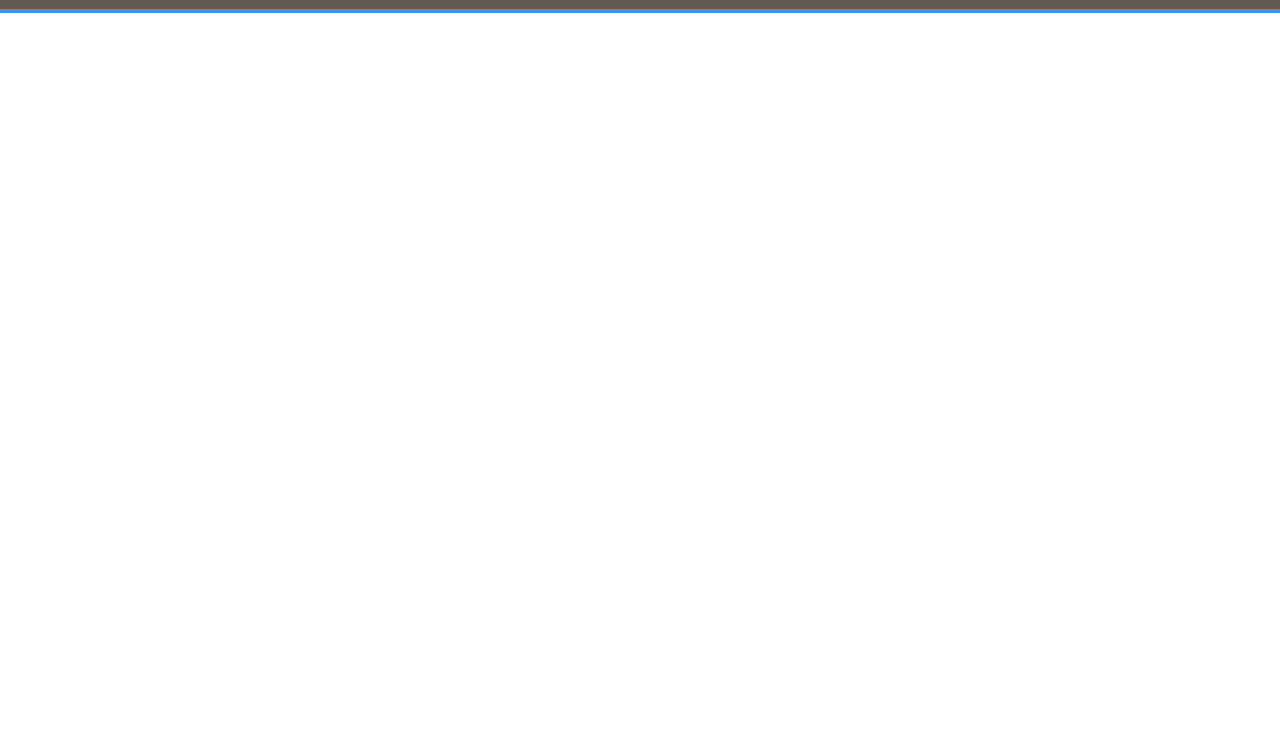
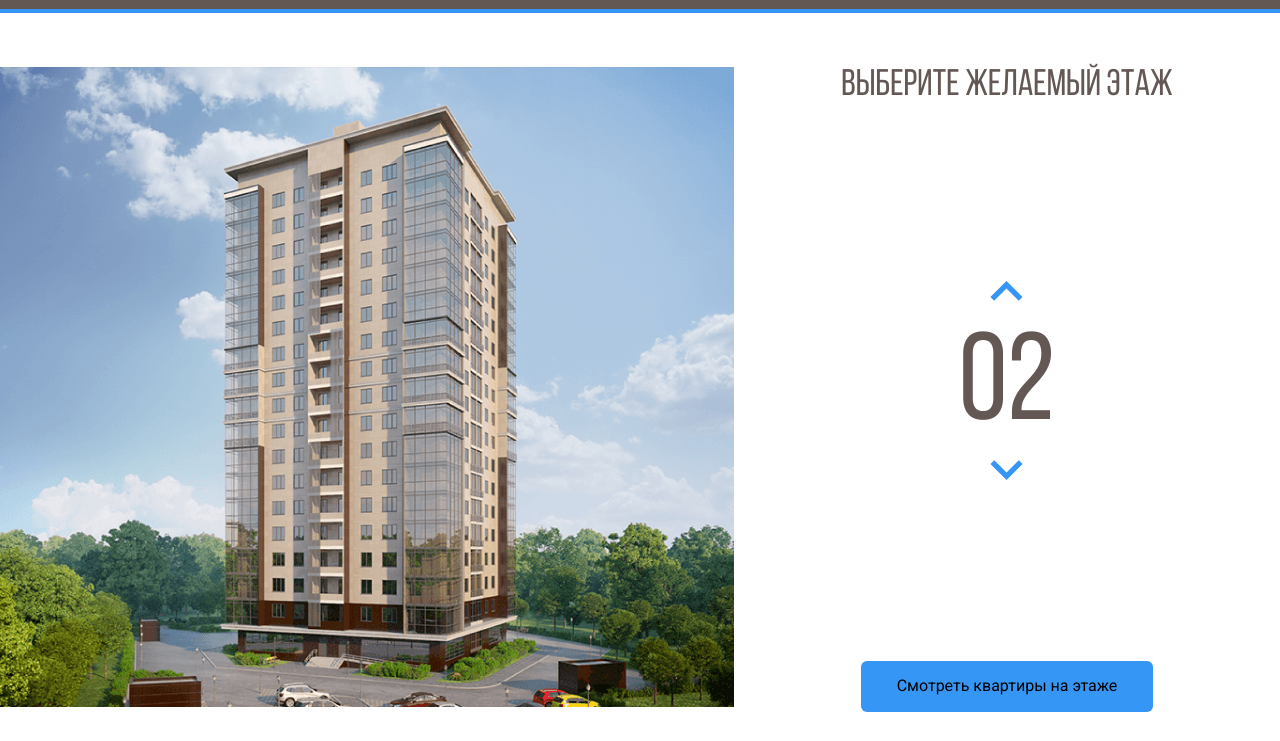
Before and after one commit to KirillProgrammerTop1gg/Melody, a plain HTML site: page index.html in a window 1280 px wide. Shown: the part 59-800 px from the top of the page. Drawn offline with Linux system fonts and the light colour scheme.

Commit message:
Добавлен main
Сегодня я сделал main сайта это картинка с домом и кнопки

```diff
--- a/css/style.css
+++ b/css/style.css
@@ -1,3 +1,10 @@
+@font-face {
+    font-family: 'Bebas Neue Cyrillic';
+    src: local('Bebas Neue Cyrillic'), local('BebasNeueCyrillic'),
+        url('../fonts/Bebas.woff2') format('woff2'),
+        url('../fonts/Bebas.woff') format('woff');
+    font-display: swap;
+}
 *{
     box-sizing: border-box;
 }
@@ -49,3 +56,58 @@ body{
     text-decoration: none;
     color: #FFF;
 }
+.main{
+    max-width: 1280px;
+    margin: auto;
+    padding-top: 54px;
+    display: flex;
+}
+.main-info{
+    flex-grow: 1;
+    text-align: center;
+    display: flex;
+    flex-direction: column;
+    align-items: center;
+    justify-content: space-between;
+}
+.home-img path{
+    opacity: 0;
+    cursor: pointer;
+}
+.home-img path:hover{
+    opacity: 1;
+}
+.counter-group{
+    display: flex;
+    flex-direction: column;
+    align-items: center;
+}
+.counter-button{
+    cursor: pointer;
+    background-color: #fff;
+    border: none;
+}
+.counter-arrow-down{
+    transform: rotate(180deg);
+}
+.main-title{
+    margin: 0px;
+    font-family: 'Bebas Neue Cyrillic';
+    font-weight: normal;
+    font-size: 37px;
+    line-height: 37px;
+    color: #635854;
+}
+.counter{
+    font-family: 'Bebas Neue Cyrillic';
+    color: #635854;
+    font-size: 124px;
+    margin-top:10px;
+}
+.button{
+    background: #3596F5;
+    border-radius: 6px;
+    border: 0px;
+    padding: 16px 36px;
+    cursor:pointer;
+}
--- a/index.html
+++ b/index.html
@@ -39,5 +39,48 @@
             </div>
         </div>
     </header>
+    <main class="main">
+        <div class="main-img">
+            <svg class="home-img" width="734" height="640" viewBox="0 0 734 640" fill="none" xmlns="http://www.w3.org/2000/svg" xmlns:xlink="http://www.w3.org/1999/xlink">
+                <rect width="734" height="640" fill="url(#pattern0)"/>
+                <defs>
+                    <pattern id="pattern0" patternContentUnits="objectBoundingBox" width="1" height="1">
+                        <use xlink:href="#image0" transform="translate(-0.00408719) scale(0.0013624 0.0015625)"/>
+                    </pattern>
+                    <image id="image0" width="740" height="640" xlink:href="img/home.png"/>
+                </defs>
+                <path d="M222 527L442.8 535L512 521.3V543L443.5 562.7L222 551.7V527Z" fill="#3595F6" fill-opacity="0.75"/>
+                <path d="M223 526V501L443.3 504.3L513 501V521L443.7 534L223 526Z" fill="#3595F6" fill-opacity="0.75"/>
+                <path d="M223 500V475H444H513V498L445 505L223 500Z" fill="#3595F6" fill-opacity="0.75"/>
+                <path d="M223 476V451L444.3 447.3L512 454V476H444" fill="#3595F6" fill-opacity="0.75"/>
+                <path d="M223 450V424L444.5 420.7L513 431.7V453L444 446.3L223 450Z" fill="#3595F6" fill-opacity="0.75"/>
+                <path d="M222 423V399.3L443 387L514 410V431.3L443 419L222 423Z" fill="#3595F6" fill-opacity="0.75"/>
+                <path d="M222 401V376L444.2 359.7L514 388.3V409L443.7 387.3L222 401Z" fill="#3595F6" fill-opacity="0.75"/>
+                <path d="M222 376V351L444.5 330.7L514 367.3V388L442 359.3L222 376Z" fill="#3595F6" fill-opacity="0.75"/>
+                <path d="M222 350V326L445 301.3L514 345.3V367L444.7 329L222 350Z" fill="#3595F6" fill-opacity="0.75"/>
+                <path d="M222 325V301L444.5 272.3L514 323.3V344L443.7 301.7L222 325Z" fill="#3595F6" fill-opacity="0.75"/>
+                <path d="M221 301V277L443.3 244L514 303.3V323L444 272.3L221 301Z" fill="#3595F6" fill-opacity="0.75"/>
+                <path d="M222 276V252L443.2 217L513 281V302L444.3 243.7L222 276Z" fill="#3595F6" fill-opacity="0.75"/>
+                <path d="M222 252V227L444.3 189L513 259.3V280L444 216L222 252Z" fill="#3595F6" fill-opacity="0.75"/>
+                <path d="M222 226V201L442.8 157.3L513 236.3V259L444 185.7L222 226Z" fill="#3595F6" fill-opacity="0.75"/>
+                <path d="M223 202V177L443 129L513 214V237L442.3 157.7L223 202Z" fill="#3595F6" fill-opacity="0.75"/>
+                <path d="M222 177V152L441.8 100L513 192.3V215L443.3 128.7L222 177Z" fill="#3595F6" fill-opacity="0.75"/>
+                <path d="M222 152V126L444 69.3L513 171V192L443.7 100.3L222 152Z" fill="#3595F6" fill-opacity="0.75"/>
+            </svg>
+        </div>
+        <div class="main-info">
+            <h2 class="main-title">Выберите желаемый этаж</h2>
+            <div class="counter-group">
+                <button class="counter-button counter-up">
+                    <img src="img/arrow.svg" alt="arrow-up" class="counter-arrow-up">
+                </button>
+                <span class="counter">02</span>
+                <button class="counter-button counter-down">
+                    <img src="img/arrow.svg" alt="arrow-down" class="counter-arrow-down">
+                </button>
+            </div>
+            <button class="button button-primary">Смотреть  квартиры на этаже</button>
+        </div>
+    </main>
 </body>
 </html>
```
Also changed, not shown: fonts/Bebas.woff (added), fonts/Bebas.woff2 (added), img/arrow.svg (added), img/floors.svg (added), img/home.png (added).
